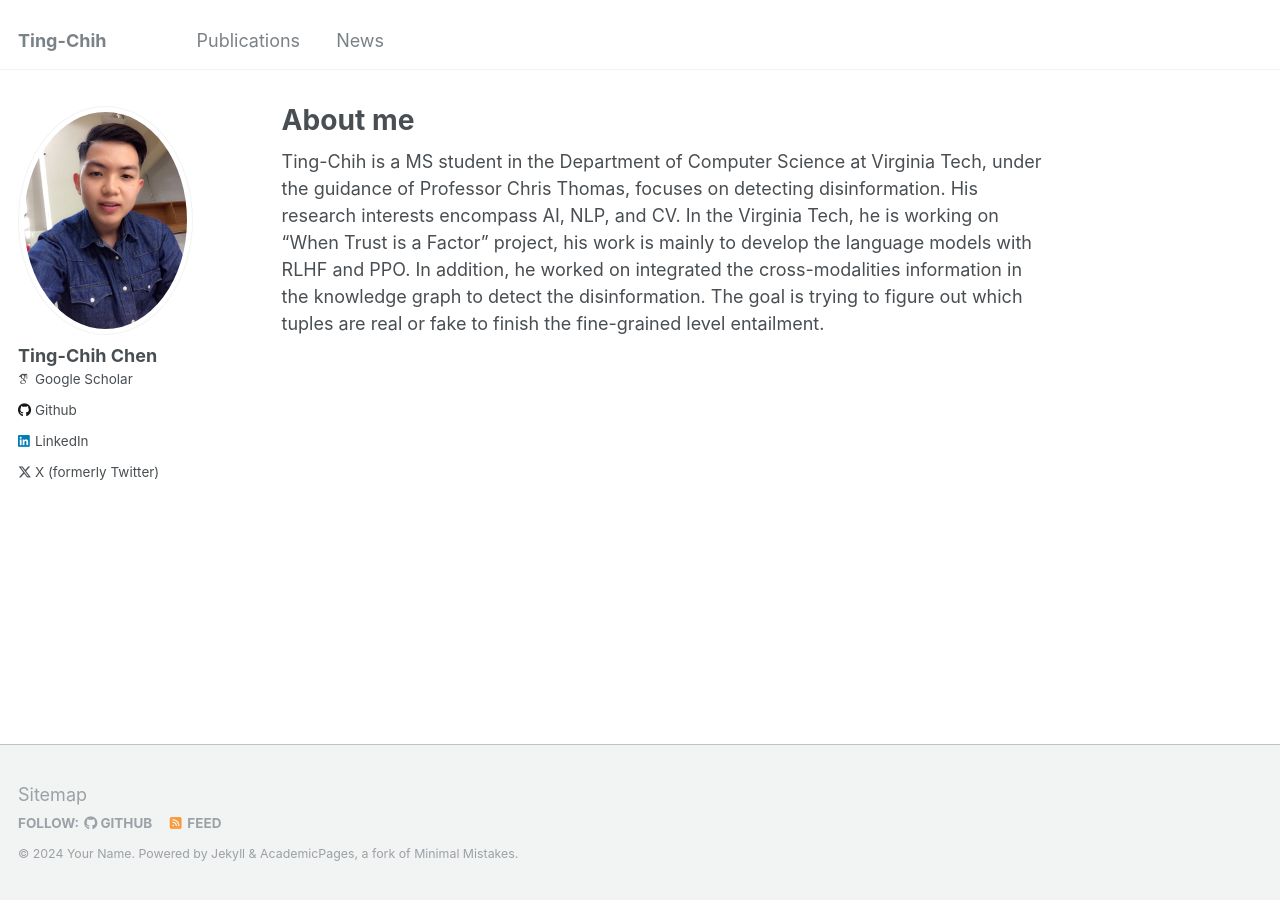
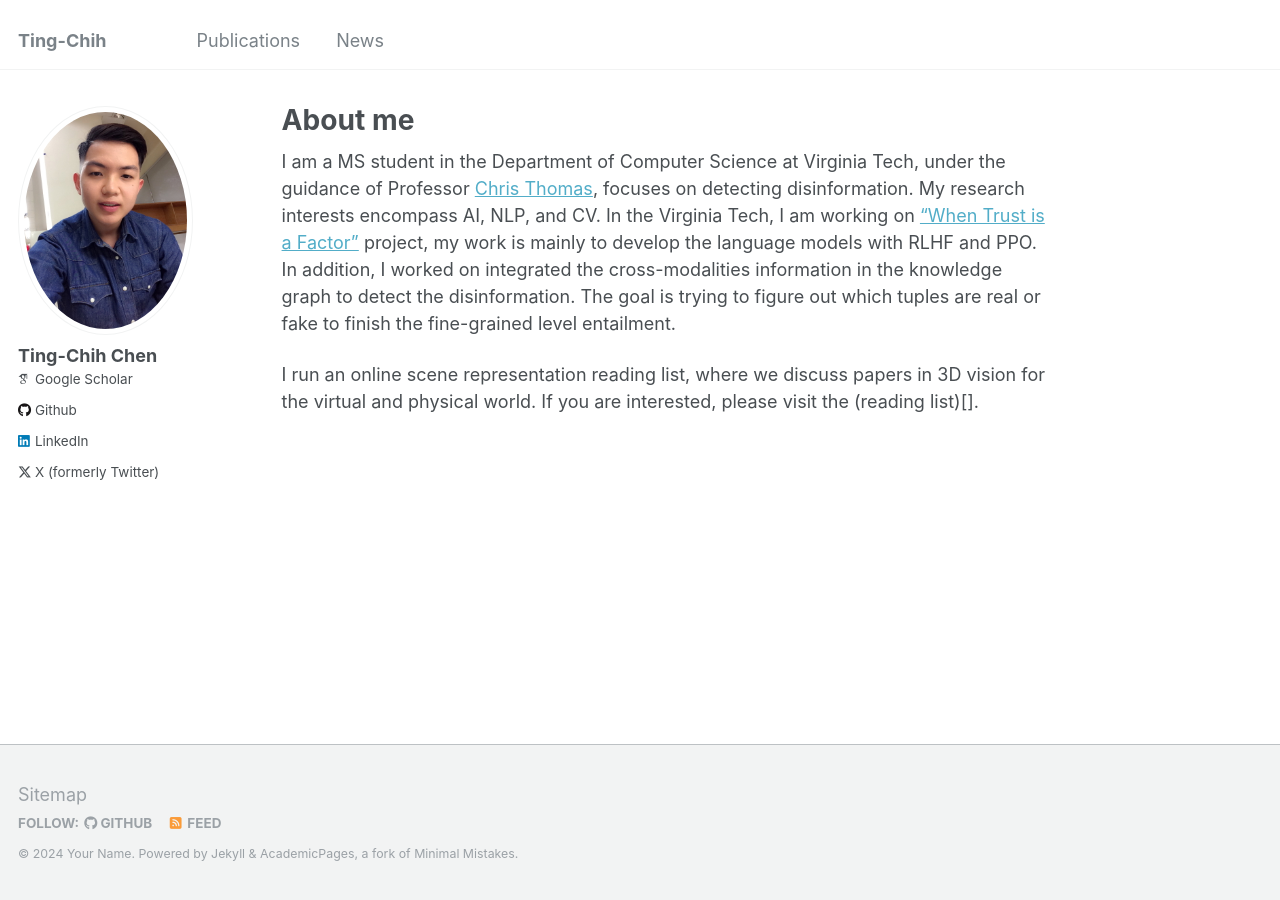
Before and after one commit to tingchihc/tingchihc.github.io, a Jekyll site: the page built from _pages/about.md, in a window 1280 px wide. Built offline with Jekyll 4.4.1, drawn with Linux system fonts in a browser that asks for light colours; some web fonts are replaced.

Commit message:
Update about.md

```diff
--- a/_pages/about.md
+++ b/_pages/about.md
@@ -7,4 +7,6 @@ redirect_from:
   - /about.html
 ---
 
-Ting-Chih is a MS student in the Department of Computer Science at Virginia Tech, under the guidance of Professor Chris Thomas, focuses on detecting disinformation. His research interests encompass AI, NLP, and CV. In the Virginia Tech, he is working on "When Trust is a Factor" project, his work is mainly to develop the language models with RLHF and PPO. In addition, he worked on integrated the cross-modalities information in the knowledge graph to detect the disinformation. The goal is trying to figure out which tuples are real or fake to finish the fine-grained level entailment.
+I am a MS student in the Department of Computer Science at Virginia Tech, under the guidance of Professor [Chris Thomas](https://people.cs.vt.edu/chris/), focuses on detecting disinformation. My research interests encompass AI, NLP, and CV. In the Virginia Tech, I am working on ["When Trust is a Factor"](https://topics.engineering.columbia.edu/when-trust-is-a-factor/) project, my work is mainly to develop the language models with RLHF and PPO. In addition, I worked on integrated the cross-modalities information in the knowledge graph to detect the disinformation. The goal is trying to figure out which tuples are real or fake to finish the fine-grained level entailment.
+
+I run an online scene representation reading list, where we discuss papers in 3D vision for the virtual and physical world. If you are interested, please visit the (reading list)[].
```
